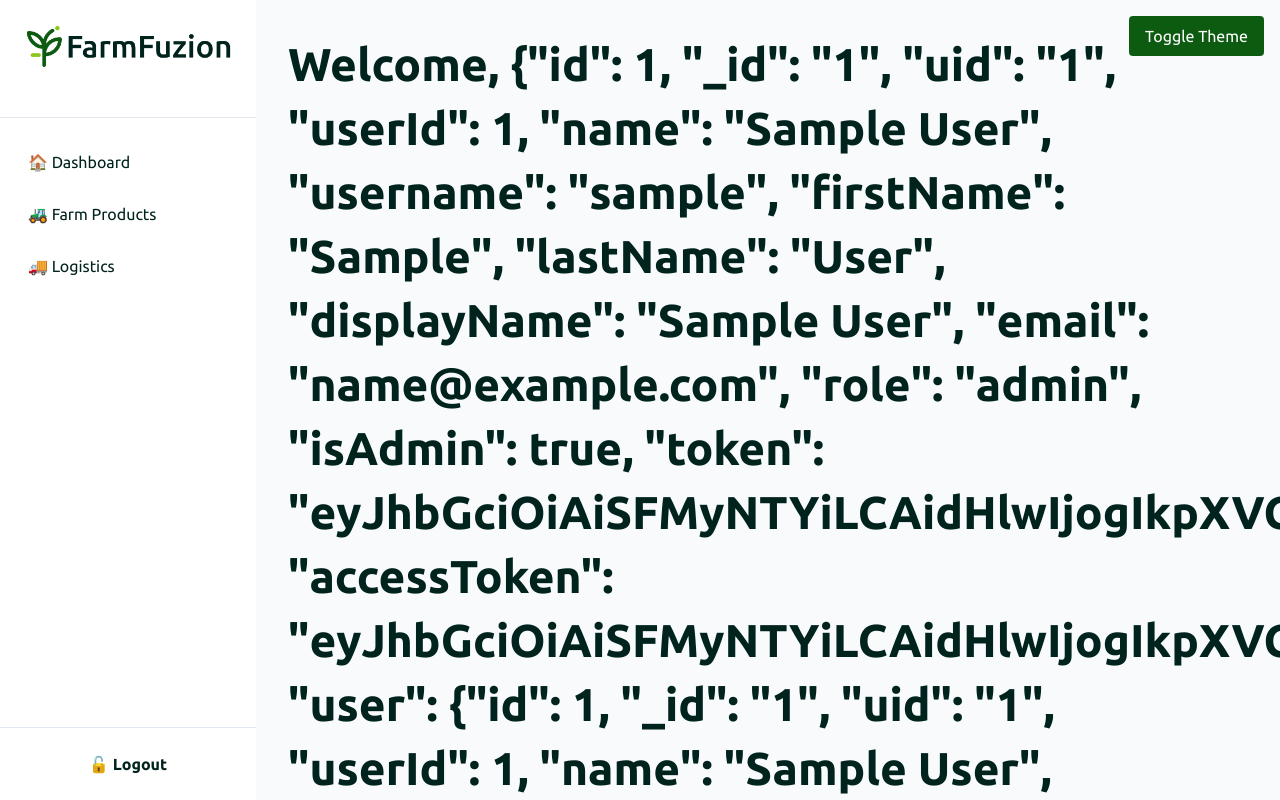
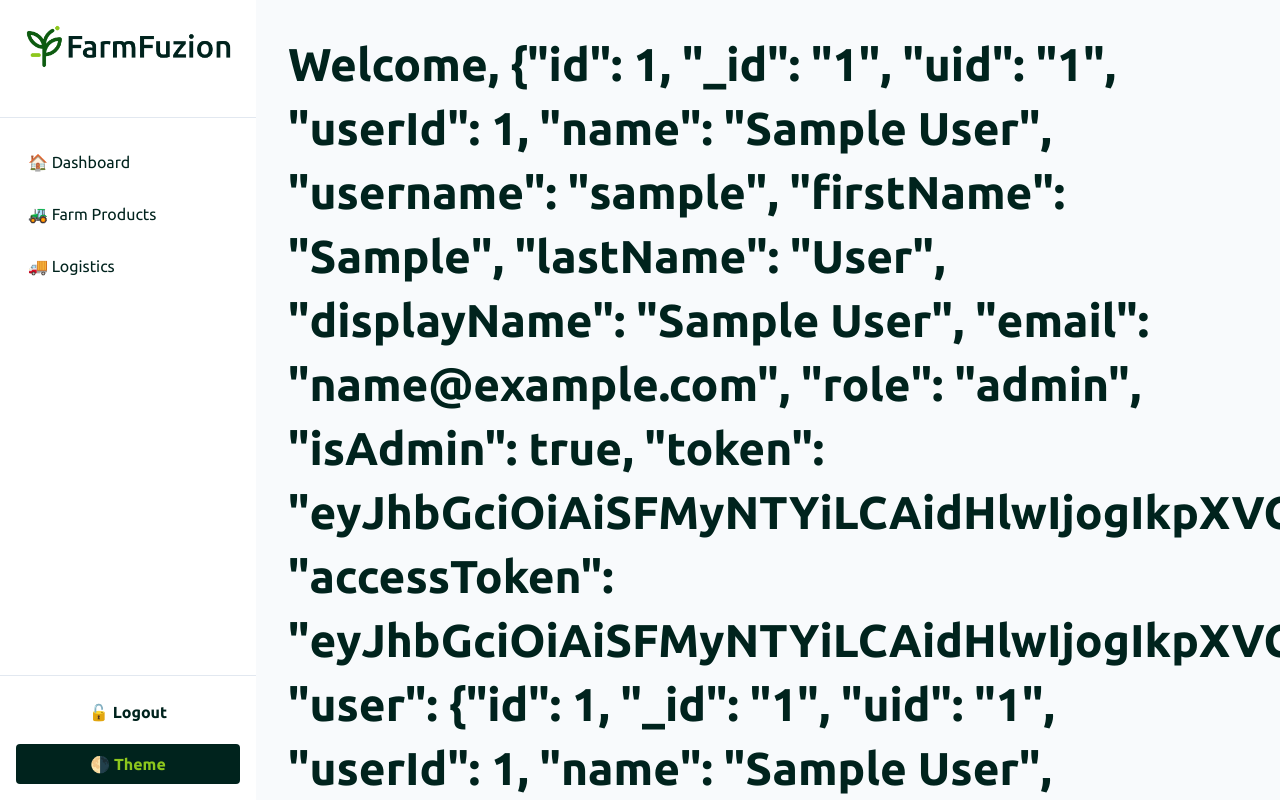
Before and after one commit to jayjchiringz/farm-fuzion-frontend, a React (Vite) app: page /dashboard in a window 1280 px wide. Built offline with nearby package versions, Linux system fonts and the light colour scheme; sample sign-in values are in the browser's storage.

Commit message:
Refractored dashboard.tsx with proposed theme colors

```diff
--- a/src/pages/Dashboard.tsx
+++ b/src/pages/Dashboard.tsx
@@ -62,22 +62,24 @@ export default function Dashboard() {
         <div className="p-4 border-t border-slate-200 dark:border-slate-700">
           <button
             onClick={logout}
-            className="w-full px-3 py-2 rounded font-semibold transition-colors text-brand-dark dark:text-white hover:bg-brand-dark hover:text-brand-apple"
+            className="w-full px-3 py-2 rounded font-semibold transition-colors text-brand-dark dark:text-brand-apple hover:bg-brand-dark dark:hover:bg-brand-apple hover:text-brand-apple dark:hover:text-brand-dark"
           >
             🔓 Logout
           </button>
           <button
             onClick={toggleTheme}
-            className="fixed top-4 right-4 z-50 px-4 py-2 bg-brand-green text-white rounded hover:bg-brand-apple"
+            className="w-full mt-3 px-3 py-2 rounded font-semibold transition-colors
+              bg-brand-dark text-brand-apple hover:bg-brand-apple hover:text-brand-dark
+              dark:bg-brand-apple dark:text-brand-dark dark:hover:bg-brand-dark dark:hover:text-brand-apple"
           >
-            Toggle Theme
+            🌗 Theme
           </button>
         </div>
       </aside>
 
       {/* Main Content */}
       <main className="flex-1 p-8 overflow-y-auto bg-slate-50 dark:bg-brand-dark text-brand-dark dark:text-white transition-colors duration-300">
-        <h1 className="text-[46px] leading-[64px] font-bold mb-4 font-ubuntu">
+        <h1 className="text-[46px] leading-[64px] font-bold mb-4 font-ubuntu text-brand-dark dark:text-brand-apple">
           Welcome, {email}
         </h1>
         <p className="text-lg text-brand-green font-baloo mb-8">
@@ -100,7 +102,7 @@ export default function Dashboard() {
         </div>
 
         <div className="mt-10">
-          <h2 className="text-[46px] leading-[64px] font-bold mb-3 font-ubuntu">
+          <h2 className="text-[46px] leading-[64px] font-bold mb-3 font-ubuntu text-brand-dark dark:text-brand-apple">
             Platform Snapshot
           </h2>
           <div className="grid grid-cols-2 md:grid-cols-4 gap-4">
@@ -112,7 +114,9 @@ export default function Dashboard() {
         </div>
 
         <div className="mt-10">
-          <h2 className="text-xl font-bold mb-3">Top Products by Quantity</h2>
+          <h2 className="text-xl font-bold mb-3 text-brand-dark dark:text-brand-apple">
+            Top Products by Quantity
+          </h2>
           <div className="bg-white dark:bg-[#022d26] p-6 rounded-lg shadow border border-slate-200 dark:border-slate-700">
             <ResponsiveContainer width="100%" height={300}>
               <BarChart
@@ -145,7 +149,7 @@ function SidebarLink({
   return (
     <Link
       to={to}
-      className="block px-3 py-2 rounded transition-colors text-brand-dark dark:text-white hover:bg-brand-dark hover:text-brand-apple"
+      className="block px-3 py-2 rounded transition-colors text-brand-dark dark:text-brand-apple hover:bg-brand-dark dark:hover:bg-brand-apple hover:text-brand-apple dark:hover:text-brand-dark"
     >
       {icon} {label}
     </Link>
@@ -165,7 +169,7 @@ function Card({
 }) {
   return (
     <div className="bg-white dark:bg-[#0a3d32] p-6 rounded-lg shadow-md border border-slate-200 dark:border-slate-700 transition-colors duration-300">
-      <h2 className="text-lg font-semibold mb-2 text-brand-dark dark:text-white">
+      <h2 className="text-lg font-semibold mb-2 text-brand-dark dark:text-brand-apple">
         {title}
       </h2>
       <p className="text-sm text-brand-dark/70 dark:text-gray-300">{desc}</p>
```
Also changed, not shown: 6 other files (tests, documents, lock files or other folders).
